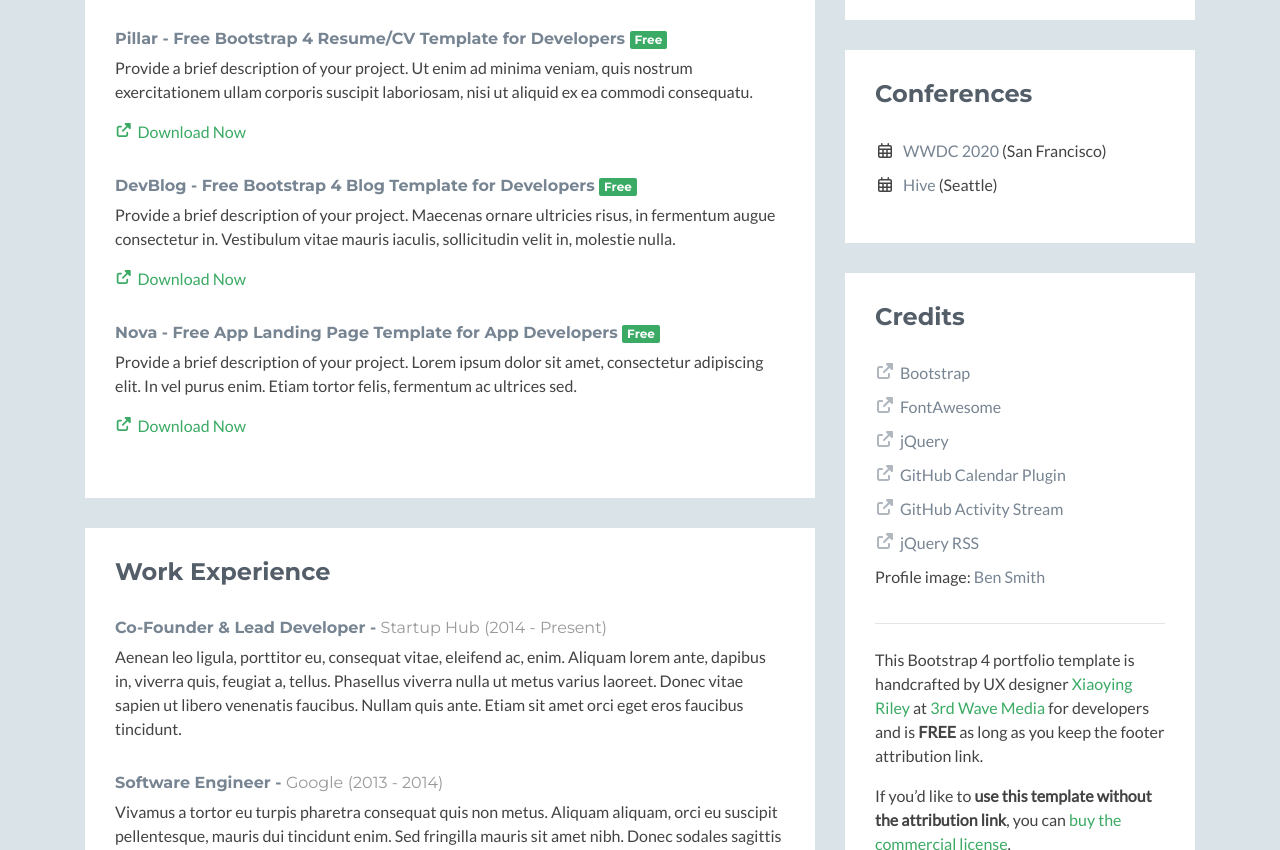
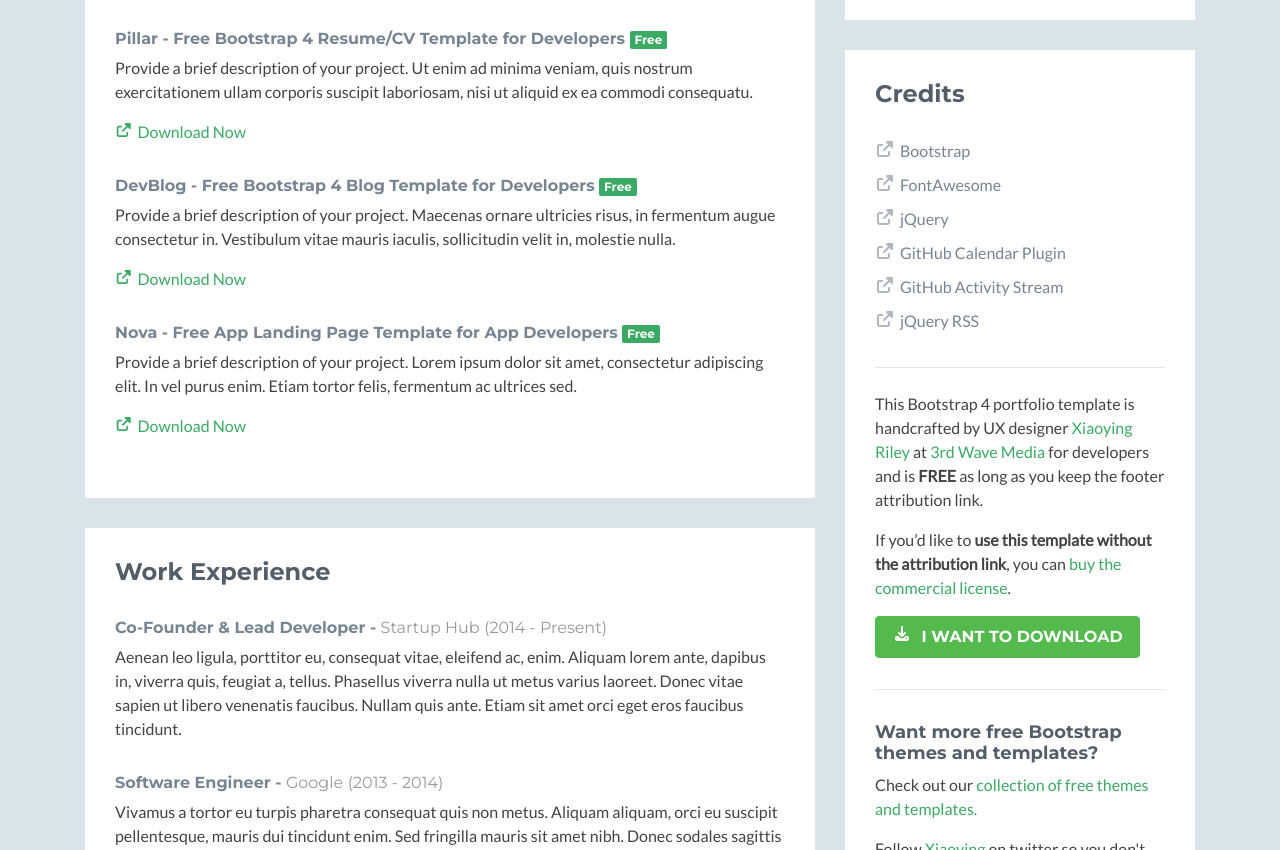
Before and after one commit to royalSpirit01/royalSpirit01.github.io, a plain HTML site: page index.html in a window 1280 px wide. Shown: the part 2460-3310 px from the top of the page. Drawn offline with nearby package versions, Linux system fonts and the light colour scheme; no server answers; some icons are missing.

```diff
--- a/index.html
+++ b/index.html
@@ -336,18 +336,6 @@
                     </div><!--//section-inner-->
                 </aside><!--//section-->
 
-                <aside class="list conferences aside section">
-                    <div class="section-inner">
-                        <h2 class="heading">Conferences</h2>
-                        <div class="content">
-                            <ul class="list-unstyled">
-                                <li><i class="far fa-calendar-alt"></i> <a href="#" target="_blank">WWDC 2020</a> (San Francisco)</li>
-                                <li><i class="far fa-calendar-alt"></i> <a href="#">Hive</a> (Seattle)</li>
-                            </ul>
-                        </div><!--//content-->
-                    </div><!--//section-inner-->
-                </aside><!--//section-->
-
                 <aside class="credits aside section">
                     <div class="section-inner">
                         <h2 class="heading">Credits</h2>
@@ -361,8 +349,6 @@
                                 <li><a href="https://caseyscarborough.com/projects/github-activity/" target="_blank"><i class="fas fa-external-link-alt"></i>GitHub Activity Stream</a></li>
 
                                 <li><a href="https://github.com/sdepold/jquery-rss" target="_blank"><i class="fas fa-external-link-alt"></i>jQuery RSS</a></li>
-
-                                <li>Profile image: <a href="https://www.flickr.com/photos/dotbenjamin/2577394151" target="_blank">Ben Smith</a></li>
                             </ul>
 
                             <hr/>
```
